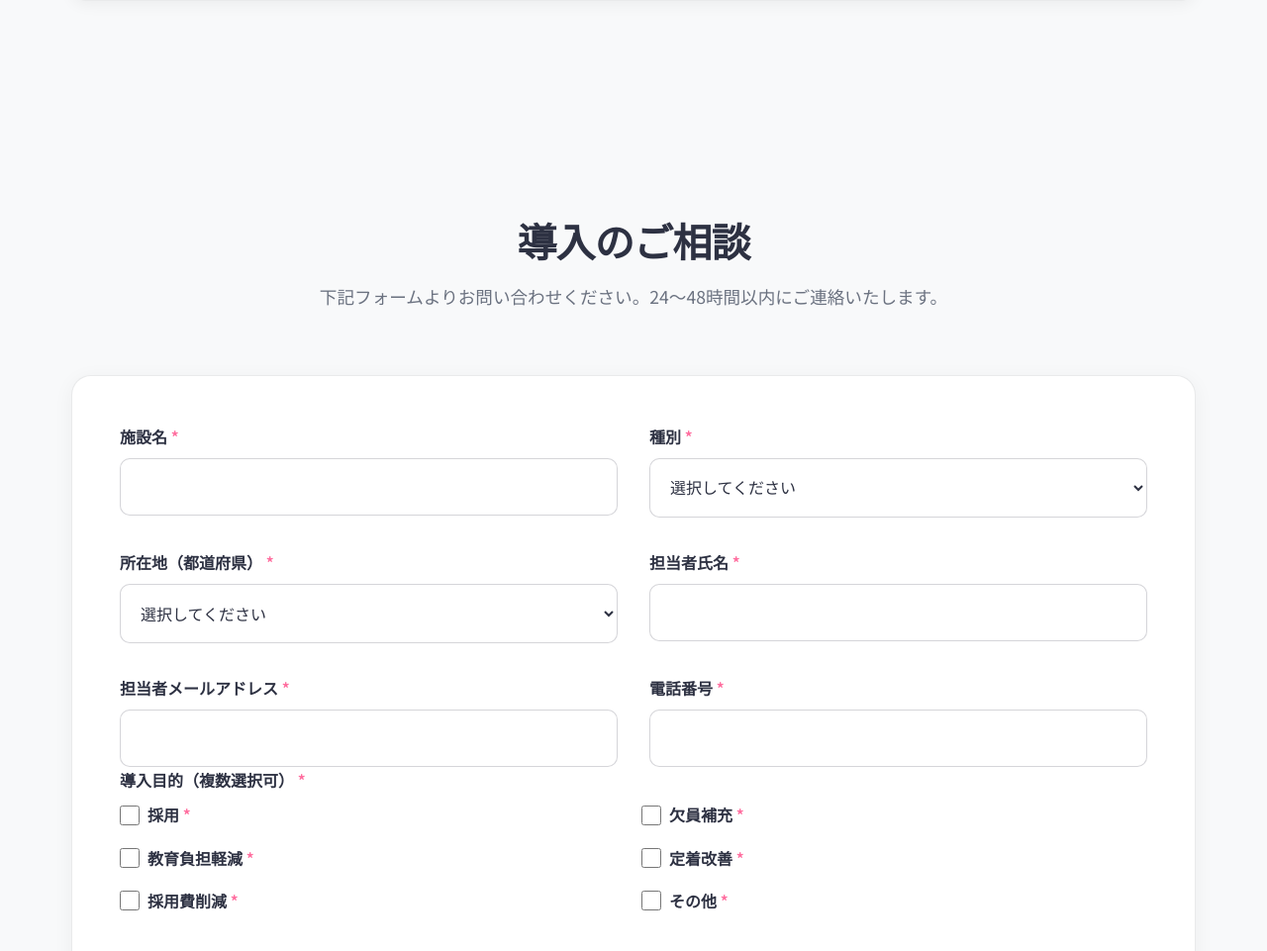
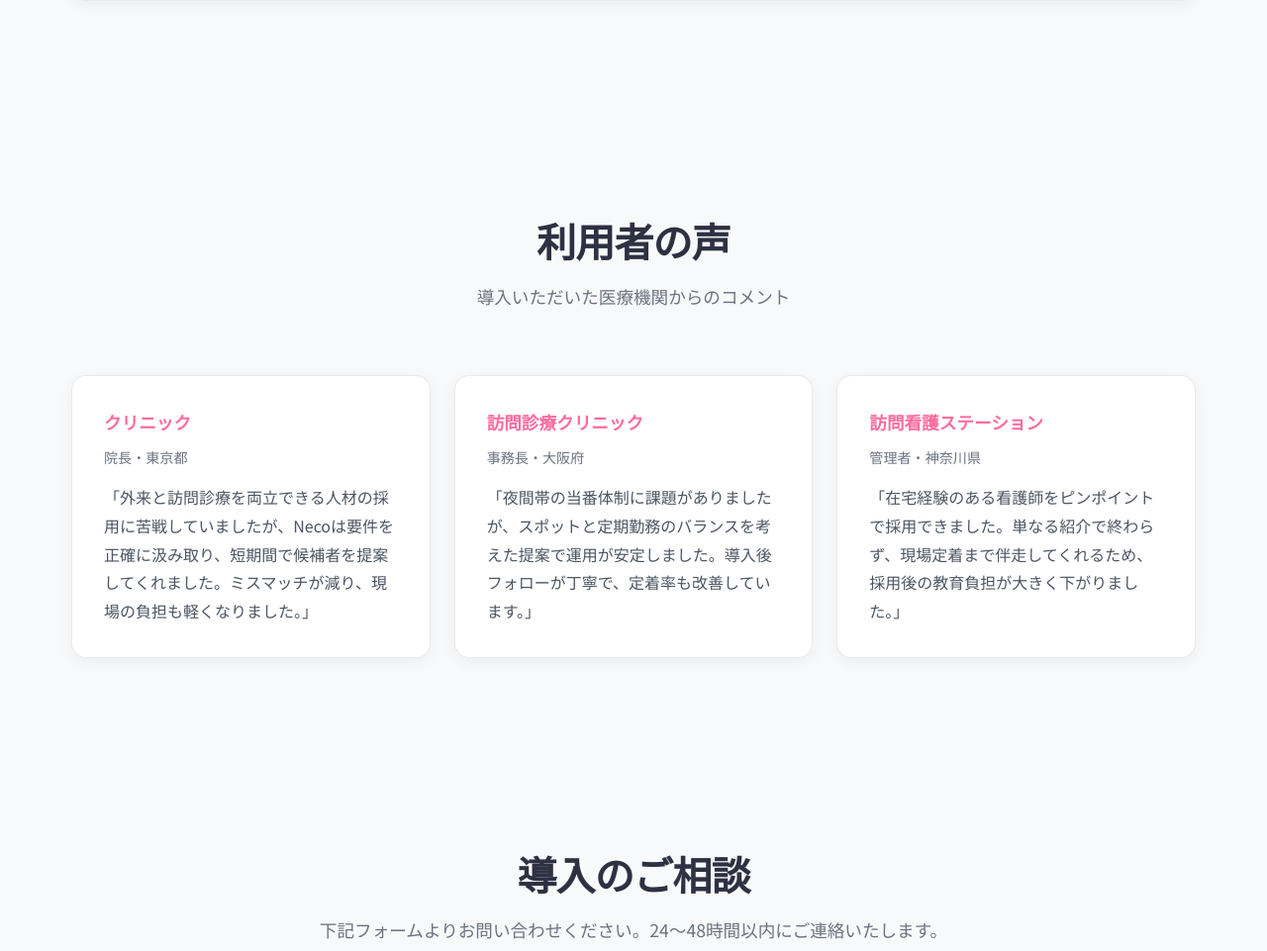
Before and after one commit to konchaaaaan373-wq/Mitas, a plain HTML site: page for-medical.html in a window 1280 px wide. Shown: the part 5245-6206 px from the top of the page at 99% size. Drawn offline with Linux system fonts and the light colour scheme.

Commit message:
Refine WHAT NECO cards and add testimonials for medical facilities

```diff
--- a/for-medical.html
+++ b/for-medical.html
@@ -400,6 +400,38 @@
             line-height: 1.7;
         }
 
+        /* Testimonials */
+        .testimonials-grid {
+            display: grid;
+            grid-template-columns: repeat(3, 1fr);
+            gap: 1.5rem;
+        }
+
+        .testimonial-card {
+            background: var(--white);
+            padding: 2rem;
+            border-radius: 15px;
+            border: 1px solid rgba(45, 49, 66, 0.1);
+            box-shadow: 0 4px 15px rgba(0, 0, 0, 0.05);
+        }
+
+        .testimonial-card h4 {
+            font-size: 1.1rem;
+            margin-bottom: 0.6rem;
+            color: var(--primary);
+        }
+
+        .testimonial-role {
+            font-size: 0.88rem;
+            color: #6B7280;
+            margin-bottom: 0.8rem;
+        }
+
+        .testimonial-card p {
+            color: #4B5563;
+            line-height: 1.8;
+        }
+
         /* Form */
         .form-container {
             background: var(--white);
@@ -615,7 +647,8 @@
         /* Responsive */
         @media (max-width: 1024px) {
             .strength-cards,
-            .pricing-cards {
+            .pricing-cards,
+            .testimonials-grid {
                 grid-template-columns: 1fr;
             }
 
@@ -859,6 +892,30 @@
         <div class="faq-item">
             <h4>解約や契約変更は可能ですか？</h4>
             <p>はい、可能です。契約期間や解約条件は個別にご相談の上決定します。柔軟に対応いたしますのでお気軽にご相談ください。</p>
+        </div>
+    </section>
+
+    <section id="testimonials">
+        <div class="section-header">
+            <h2>利用者の声</h2>
+            <p>導入いただいた医療機関からのコメント</p>
+        </div>
+        <div class="testimonials-grid">
+            <div class="testimonial-card">
+                <h4>クリニック</h4>
+                <div class="testimonial-role">院長・東京都</div>
+                <p>「外来と訪問診療を両立できる人材の採用に苦戦していましたが、Necoは要件を正確に汲み取り、短期間で候補者を提案してくれました。ミスマッチが減り、現場の負担も軽くなりました。」</p>
+            </div>
+            <div class="testimonial-card">
+                <h4>訪問診療クリニック</h4>
+                <div class="testimonial-role">事務長・大阪府</div>
+                <p>「夜間帯の当番体制に課題がありましたが、スポットと定期勤務のバランスを考えた提案で運用が安定しました。導入後フォローが丁寧で、定着率も改善しています。」</p>
+            </div>
+            <div class="testimonial-card">
+                <h4>訪問看護ステーション</h4>
+                <div class="testimonial-role">管理者・神奈川県</div>
+                <p>「在宅経験のある看護師をピンポイントで採用できました。単なる紹介で終わらず、現場定着まで伴走してくれるため、採用後の教育負担が大きく下がりました。」</p>
+            </div>
         </div>
     </section>
 
```
Also changed, not shown: index.html (+7 -7 lines).
